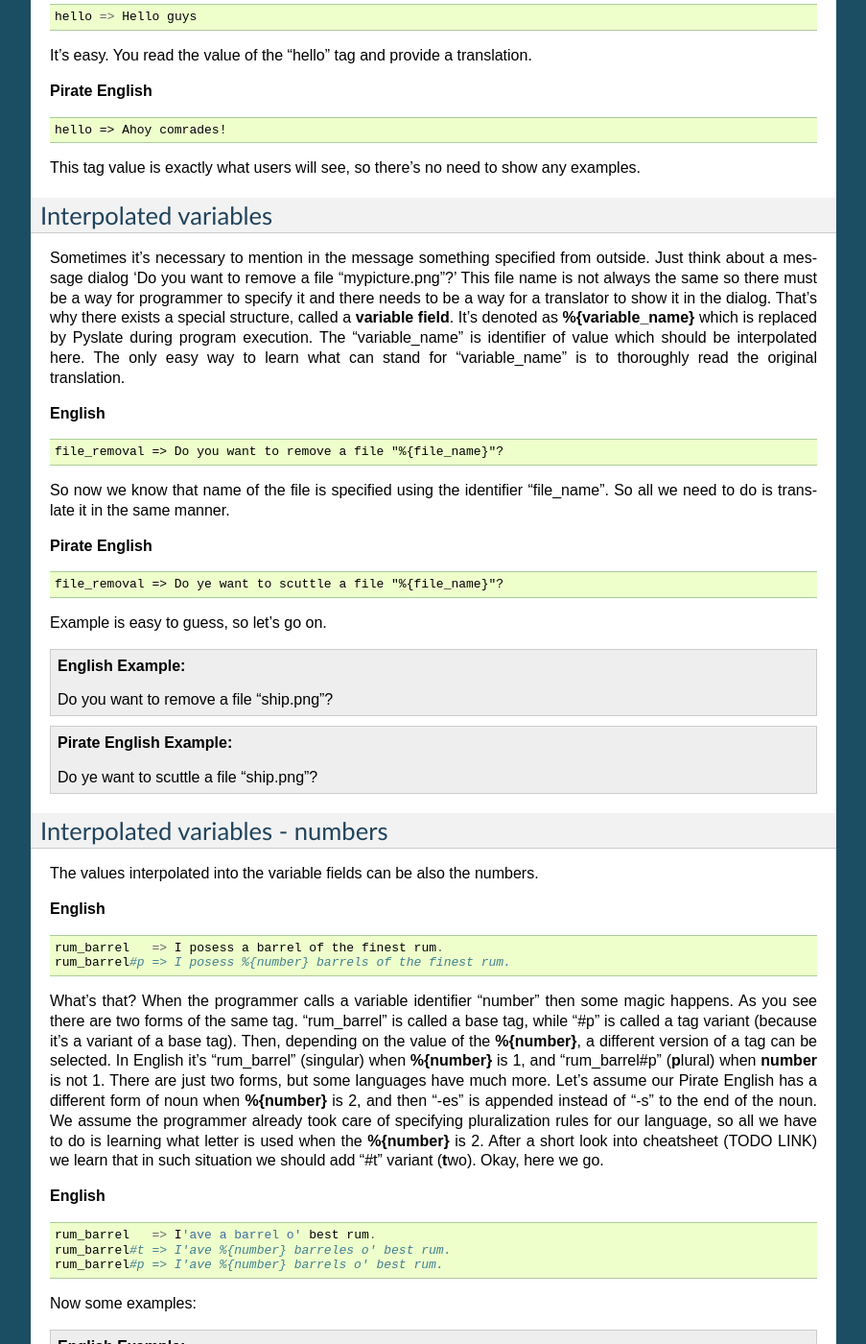
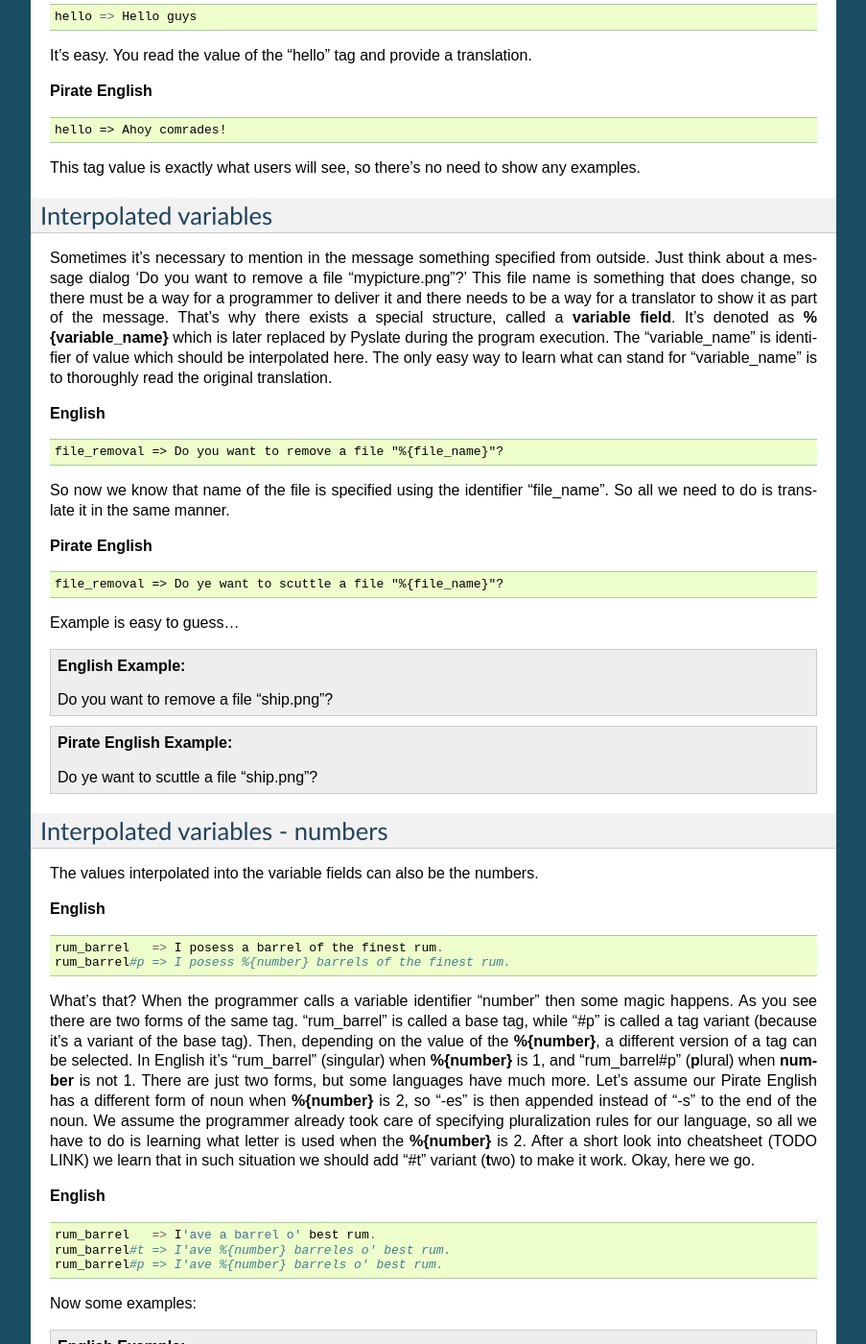
Before and after one commit to alchrabas/pyslate, a Sphinx documentation site: the page built from docs/user-guide.rst, in a window 1280 px wide and 1400 px high, scrolled down 634 px. Shown: the whole window at 96% size, without its empty margins (198-1101 px from the left). Built offline with Sphinx 7.4.7, drawn with Linux system fonts in a browser that asks for light colours; some of the changed text lies outside the part shown.

Commit message:
many minor improvements

```diff
--- a/docs/user-guide.rst
+++ b/docs/user-guide.rst
@@ -2,12 +2,12 @@
 
 User guide
 ==========
-Managing translations from the perspective of the translator.
+Managing text translations from the perspective of the translator.
 
 Introduction
 ------------
 
-In this article you'll learn how to translate (internationalize&localize) the messages as a translator - when you have no idea about its programmatic context.
+In this article you'll learn how to translate (internationalize&localize) the messages as a translator - when you have no idea about their programmatic context.
 
 All these examples will be posted in the same form: a box with all tags in English, a box with all tags in Pirate English.
 Then there will be some examples of using these tags in the real-life context.
@@ -45,9 +45,9 @@
 
 Sometimes it's necessary to mention in the message something specified from outside.
 Just think about a message dialog 'Do you want to remove a file "mypicture.png"?'
-This file name is not always the same so there must be a way for programmer to specify it and there needs to be a way for a translator to show it in the dialog.
+This file name is something that does change, so there must be a way for a programmer to deliver it and there needs to be a way for a translator to show it as part of the message.
 That's why there exists a special structure, called a **variable field**. It's denoted as **%{variable_name}** which is
-replaced by Pyslate during program execution. The "variable_name" is identifier of value which should be interpolated here.
+later replaced by Pyslate during the program execution. The "variable_name" is identifier of value which should be interpolated here.
 The only easy way to learn what can stand for "variable_name" is to thoroughly read the original translation.
 
 **English**
@@ -62,7 +62,7 @@
 
     file_removal => Do ye want to scuttle a file "%{file_name}"?
 
-Example is easy to guess, so let's go on.
+Example is easy to guess...
 
 .. admonition:: English Example
     :class: Note
@@ -77,7 +77,7 @@
 Interpolated variables - numbers
 --------------------------------
 
-The values interpolated into the variable fields can be also the numbers.
+The values interpolated into the variable fields can also be the numbers.
 
 **English**
 ::
@@ -86,13 +86,13 @@
     rum_barrel#p => I posess %{number} barrels of the finest rum.
 
 What's that? When the programmer calls a variable identifier "number" then some magic happens. As you see there are two forms of the same tag.
-"rum_barrel" is called a base tag, while "#p" is called a tag variant (because it's a variant of a base tag).
+"rum_barrel" is called a base tag, while "#p" is called a tag variant (because it's a variant of the base tag).
 Then, depending on the value of the **%{number}**, a different version of a tag can be selected.
 In English it's "rum_barrel" (singular) when **%{number}** is 1, and "rum_barrel#p" (**p**\ lural) when **number** is not 1.
 There are just two forms, but some languages have much more. Let's assume our Pirate English has a different form
-of noun when **%{number}** is 2, and then "-es" is appended instead of "-s" to the end of the noun.
+of noun when **%{number}** is 2, so "-es" is then appended instead of "-s" to the end of the noun.
 We assume the programmer already took care of specifying pluralization rules for our language, so all we have to do is learning what letter is used when the **%{number}** is 2.
-After a short look into cheatsheet (TODO LINK) we learn that in such situation we should add "#t" variant (**t**\ wo). Okay, here we go.
+After a short look into cheatsheet (TODO LINK) we learn that in such situation we should add "#t" variant (**t**\ wo) to make it work. Okay, here we go.
 
 **English**
 ::
@@ -124,37 +124,40 @@
 
 Fallbacks in Pyslate
 --------------------
+
 Pyslate has a powerful fallback mechanism. It means if something is not available in the expected form/language,
 then Pyslate is selecting the best alternative.
 
 **Tag variant fallback**
 
-Every tag key constraints of base and variant: e.g. *sweet_cookie*\ #\ **p**.
-In case expected tag doesn't exist, then its base tag is used.
-sweet_cookie#p -> sweet_cookie
-It should always be guaranteed that a base tag exists if any variant exists.
+Every tag key is composed of base and variant: e.g. *sweet_cookie*\ #\ **p**.
+In case the expected tag with variant doesn't exist, then its base tag is used: sweet_cookie#p -> sweet_cookie
+
+It should always be guaranteed that a base tag exists if any variant tag with the same base exists.
 If you have a tag with variant consisting of many variant letters then matching is done from the most to least exact:
 ::
 
     . sweet_cookie#png -> sweet_cookie#pn -> sweet_cookie#p -> sweet_cookie
 
+It's useful especially for fluent languages, where form of the word depends on the context.
+
 **Language fallback**
 
 Pyslate supports incremental translations, so the system can be used before all the translations are completed.
-If there's no matching tag in the target language, then the whole procedure is run again for the fallback language.
-E.g. when fallback language for Portuguese is Spanish:
+If there's no matching tag in the target language, then the whole procedure (described above) is run again for the fallback language.
+E.g. when the fallback language for Portuguese is Spanish:
 ::
 
     (pt)sweet_cookie#p -> (pt)sweet_cookie -> (es)sweet_cookie#p -> (es)sweet_cookie
 
-If there's no tag for target language or its fallback language, then its global fallback is used (usually it means English).
+If there's no tag for target language or its fallback language, then its global fallback is used in the same manner (usually it means English).
 
 Switch fields - different forms of the same text
 ------------------------------------------------
 
 Now it's time for another special structure called a **switch field**.
-It's denoted '%{identifier:option1?answer1|option2?answer2}' which means "if value for 'identifier' is equal to 'option1' then show 'answer1',
-if 'identifier' is equal to 'option2' then use 'answer2'. If none of these, then use the first answer from the left - 'answer1' in this case".
+It's denoted '%{identifier:option1?answer1|option2?answer2}' which means "if value for 'identifier' is like 'option1' then show 'answer1',
+if 'identifier' is like 'option2' then use 'answer2'. If none of these, then use the first answer from the left - 'answer1' in this case".
 'identifier' is name of some variable, very similar to 'variable_name' or 'number' from the previous examples.
 
 **English**
@@ -181,6 +184,10 @@
 
     | Arr! I'ave a saber, a well sharp'd one.
     | Arr! I'ave a saber, which be goin' to be sharp'd before I sail out.
+
+
+If you see above, I wrote "if 'identifier' is like 'option1'", because LIKE doesn't mean the same as "equals to".
+In fact it means "if 'option1' is part of 'identifier'", but it doesn't matter in this particular example.
 
 Inner tag fields
 ----------------
```
Also changed, not shown: other parts of docs/user-guide.rst (+2 -2 lines).
